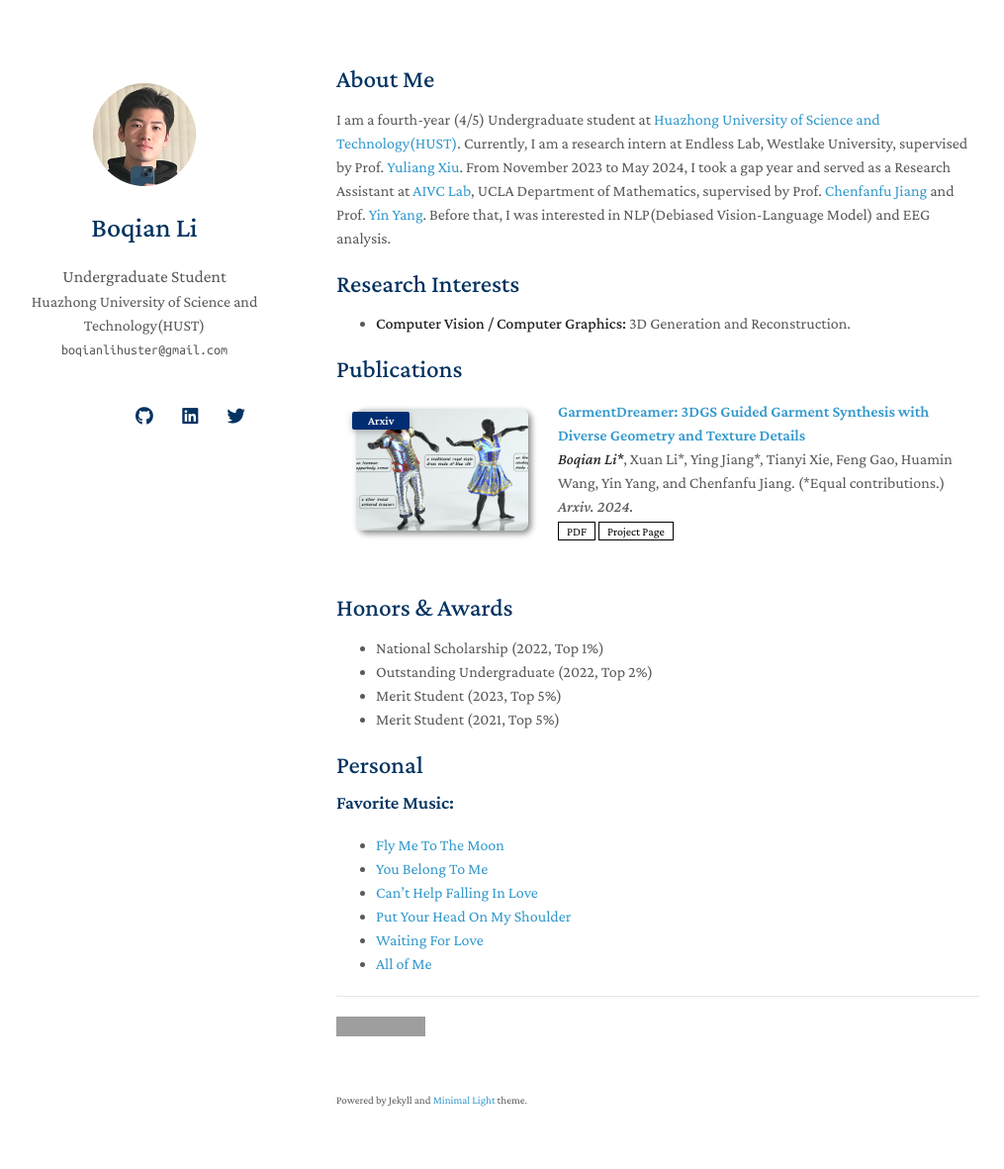
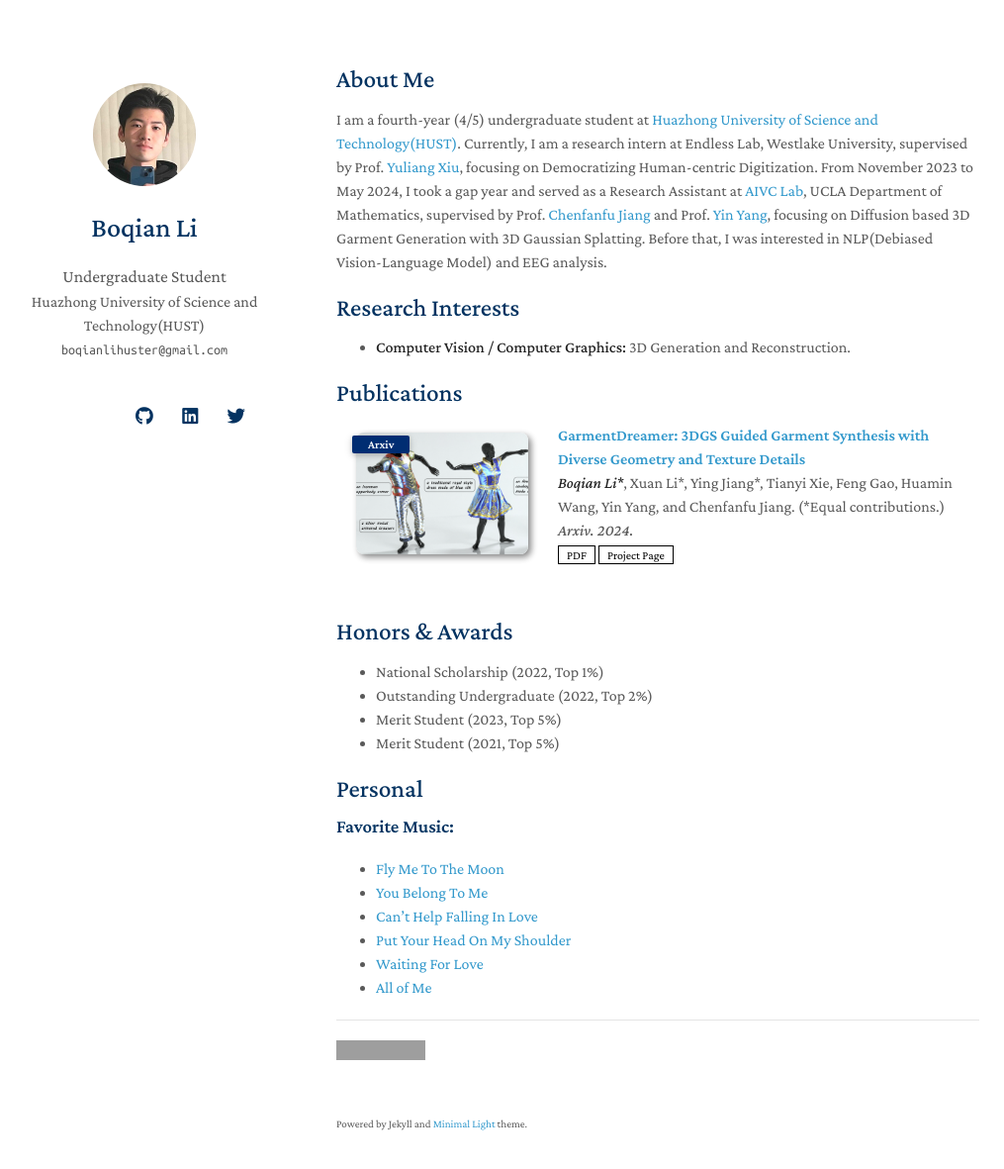
Before and after one commit to boqian-li/boqian-li.github.io, a Jekyll site: the page built from index.md, in a window 1280 px wide and 1216 px high. Shown: the top 1181 px of the window at 99% size, without its empty margins (130-1145 px from the left). Built offline with Jekyll 4.4.1, drawn with Linux system fonts in a browser that asks for light colours; nearby versions of some CDN libraries; a style sheet for code colours, icons or effects is not loaded; our own code applies the rules of GitHub Pages for plain Markdown files; grey boxes are pictures that could not be loaded.

Commit message:
Update index.md

```diff
--- a/index.md
+++ b/index.md
@@ -4,8 +4,8 @@ layout: homepage
 
 ## About Me
 
-I am a fourth-year (4/5) Undergraduate student at <a href="https://english.hust.edu.cn/" style="color: light-blue;">Huazhong University of Science and Technology(HUST)</a>.
-Currently, I am a research intern at Endless Lab, Westlake University, supervised by Prof. <a href="https://xiuyuliang.cn/" style="color: light-blue;">Yuliang Xiu</a>. From November 2023 to May 2024, I took a gap year and served as a Research Assistant at <a href="https://www.math.ucla.edu/aivc/" style="color: light-blue;">AIVC Lab</a>, UCLA Department of Mathematics, supervised by Prof. <a href="https://www.math.ucla.edu/~cffjiang/index.html" style="color: light-blue;">Chenfanfu Jiang</a> and Prof. <a href="https://yangzzzy.github.io/" style="color: light-blue;">Yin Yang</a>. Before that, I was interested in NLP(Debiased Vision-Language Model) and EEG analysis.
+I am a fourth-year (4/5) undergraduate student at <a href="https://english.hust.edu.cn/" style="color: light-blue;">Huazhong University of Science and Technology(HUST)</a>.
+Currently, I am a research intern at Endless Lab, Westlake University, supervised by Prof. <a href="https://xiuyuliang.cn/" style="color: light-blue;">Yuliang Xiu</a>, focusing on Democratizing Human-centric Digitization. From November 2023 to May 2024, I took a gap year and served as a Research Assistant at <a href="https://www.math.ucla.edu/aivc/" style="color: light-blue;">AIVC Lab</a>, UCLA Department of Mathematics, supervised by Prof. <a href="https://www.math.ucla.edu/~cffjiang/index.html" style="color: light-blue;">Chenfanfu Jiang</a> and Prof. <a href="https://yangzzzy.github.io/" style="color: light-blue;">Yin Yang</a>, focusing on Diffusion based 3D Garment Generation with 3D Gaussian Splatting. Before that, I was interested in NLP(Debiased Vision-Language Model) and EEG analysis.
 
 
 ## Research Interests
```
